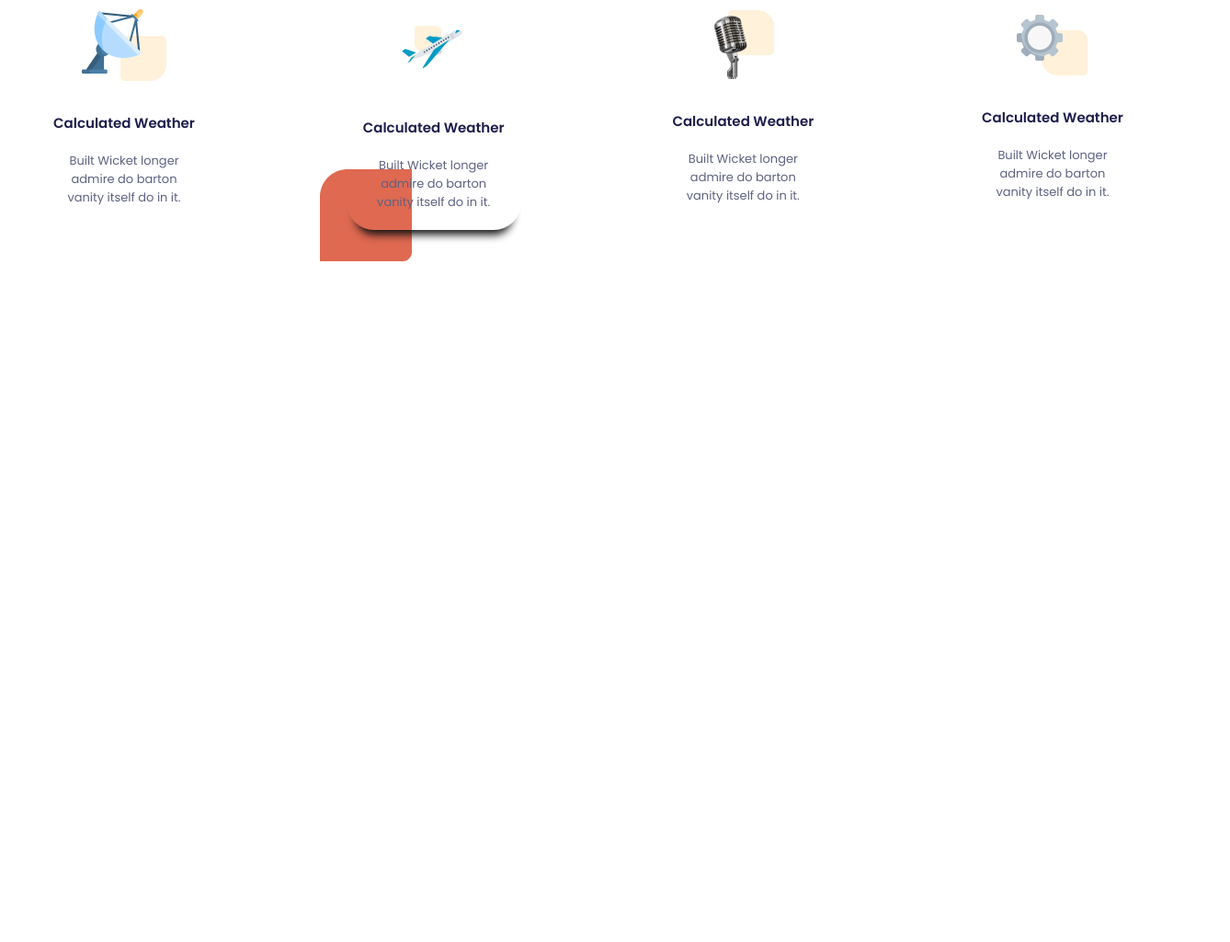
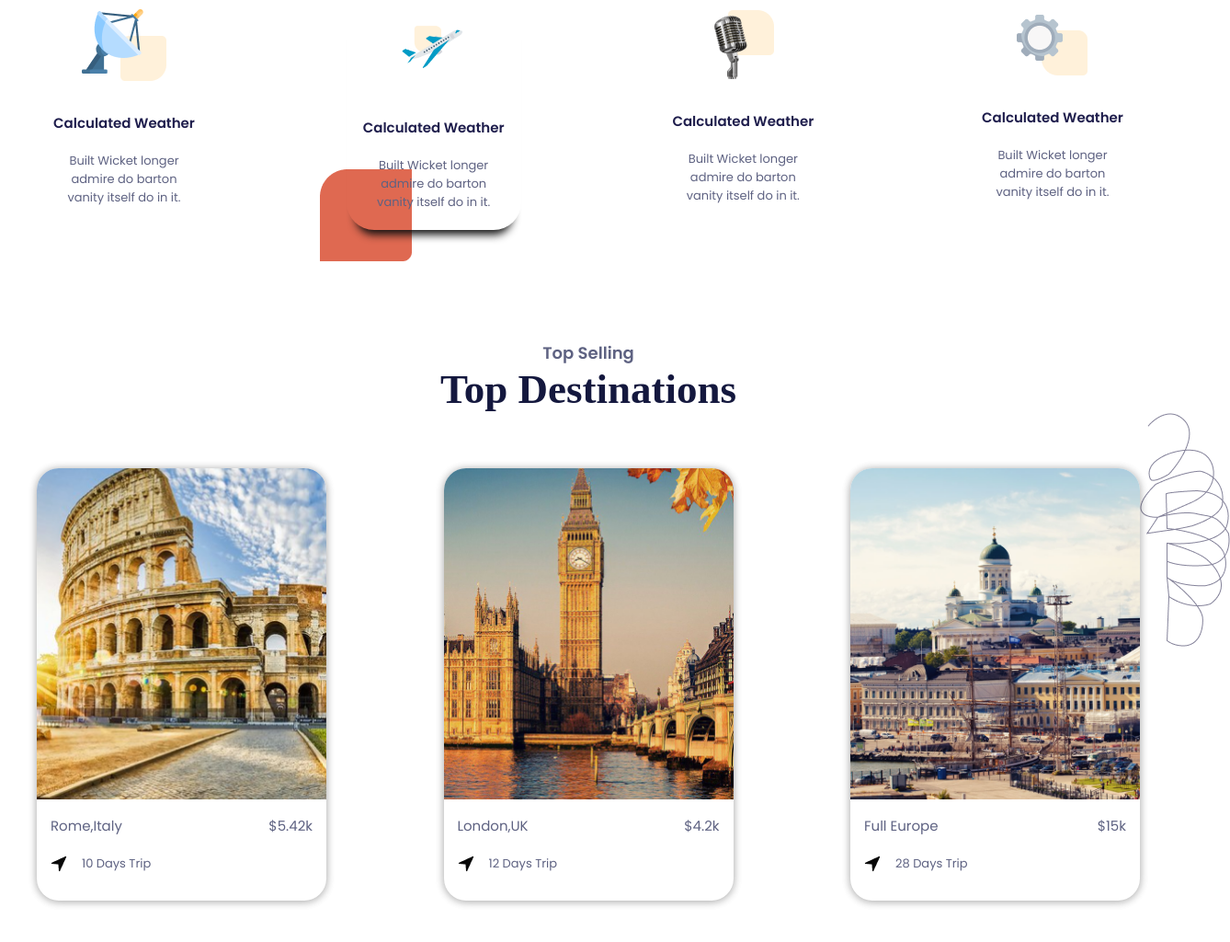
Before and after one commit to nikhil-mw/Jadoo-Travelling-Agency, a plain HTML site: page index.html in a window 1280 px wide. Shown: the part 851-1875 px from the top of the page at 92% size, 1338 px wide, since content can reach past the window. Before the commit the page ends 1151 px from the top, so only its background shows below. Drawn offline with Linux system fonts and the light colour scheme; a web font is replaced by a local one.

Commit message:
Top Destination Section

```diff
--- a/CSS/Style.css
+++ b/CSS/Style.css
@@ -360,3 +360,89 @@ header{
     left: 308px;
     z-index: -1;
 }
+
+
+/* Top Destinations Section */
+
+.cat1{
+    margin-top: 70px;
+}
+
+.destination{
+    max-width: 1200px;
+    margin: auto;
+
+}
+
+
+.destination .location-cards-flex{
+    display: flex;
+    /* border: 1px solid black; */
+    flex: wrap;
+    margin: 0 auto;
+    justify-content: space-between;
+    gap: 1.5rem;
+    margin-bottom: 80px;
+    margin-top: 60px;
+    position: relative;
+}
+
+.location-card{
+    border-radius: 24px;
+    /* border: 1px solid black; */
+    overflow: hidden;
+    box-shadow: 0 1px 10px 0 rgba(0, 0, 0, 0.2), 0 1px 10px 0 rgba(0, 0, 0, 0.19);
+}
+
+.imgLocation img{
+    object-fit: cover;
+    max-width: 100%;
+    /* transform-origin: center; */
+    height: 100%;
+    width: 315px;
+    height: 360px;
+    transition: transform 0.2s ease-in-out;
+}
+.imgLocation img:hover{
+    transform: scale(1.3);
+}
+
+.imgLocation{
+    overflow: hidden;
+}
+
+.location-dtl{
+    display: flex;
+    justify-content: space-between;
+    padding: 10px 15px;
+
+    h4{
+        color: #5E6282;
+        font-family: Poppins;
+        font-size: 15px;
+        font-weight: 400;
+    }
+}
+
+.location-days{
+    display: flex;
+    justify-content: start;
+    align-items: center;
+    padding: 10px 15px 30px;
+    gap: 1rem;
+
+    h4{
+        color: #5E6282;
+        font-family: Poppins;
+        font-size: 13px;
+        font-weight: 400;
+
+
+    }
+
+}
+
+.decore3{
+    position: absolute;
+    left: 1240px;
+}
--- a/index.html
+++ b/index.html
@@ -126,6 +126,71 @@
      </section>
 
 
+     <!-- Top Destinations Section -->
+
+     <section class="destination">
+      <div class="category-text  cat1">
+        <h4>Top Selling</h4>
+        <h2>Top Destinations</h2>
+      </div>
+
+      <div class="decore3">
+        <img src="./images/srping.png" alt="srping">
+      </div>
+
+      <div class="location-cards-flex">
+
+        <div class="location-card card-1">
+          <div class="imgLocation">
+            <img src="./images/destination1.png" alt="destination1">
+          </div>
+          <div class="location-dtl">
+            <h4>Rome,Italy</h4>
+            <h4>$5.42k</h4>
+          </div>
+          <div class="location-days">
+            <img src="./images/Navigation.png" alt="navigation">
+            <h4>10 Days Trip</h4>
+          </div>
+        </div>
+
+
+        <div class="location-card card-1">
+          <div class="imgLocation">
+            <img src="./images/destination2.jpg" alt="destination1">
+          </div>
+          <div class="location-dtl">
+            <h4>London,UK</h4>
+            <h4>$4.2k</h4>
+          </div>
+          <div class="location-days">
+            <img src="./images/Navigation.png" alt="navigation">
+            <h4>12 Days Trip</h4>
+          </div>
+        </div>
+
+
+        <div class="location-card card-1">
+          <div class="imgLocation">
+            <img src="./images/destination3.png" alt="destination1">
+          </div>
+          <div class="location-dtl">
+            <h4>Full Europe</h4>
+            <h4>$15k</h4>
+          </div>
+          <div class="location-days">
+            <img src="./images/Navigation.png" alt="navigation">
+            <h4>28 Days Trip</h4>
+          </div>
+        </div>
+
+
+      </div>
+     </section>
+
+
+
+
     <script src="./JS/script.js"></script>
   </body>
 </html>
```
Also changed, not shown: images/Navigation.png (added).
